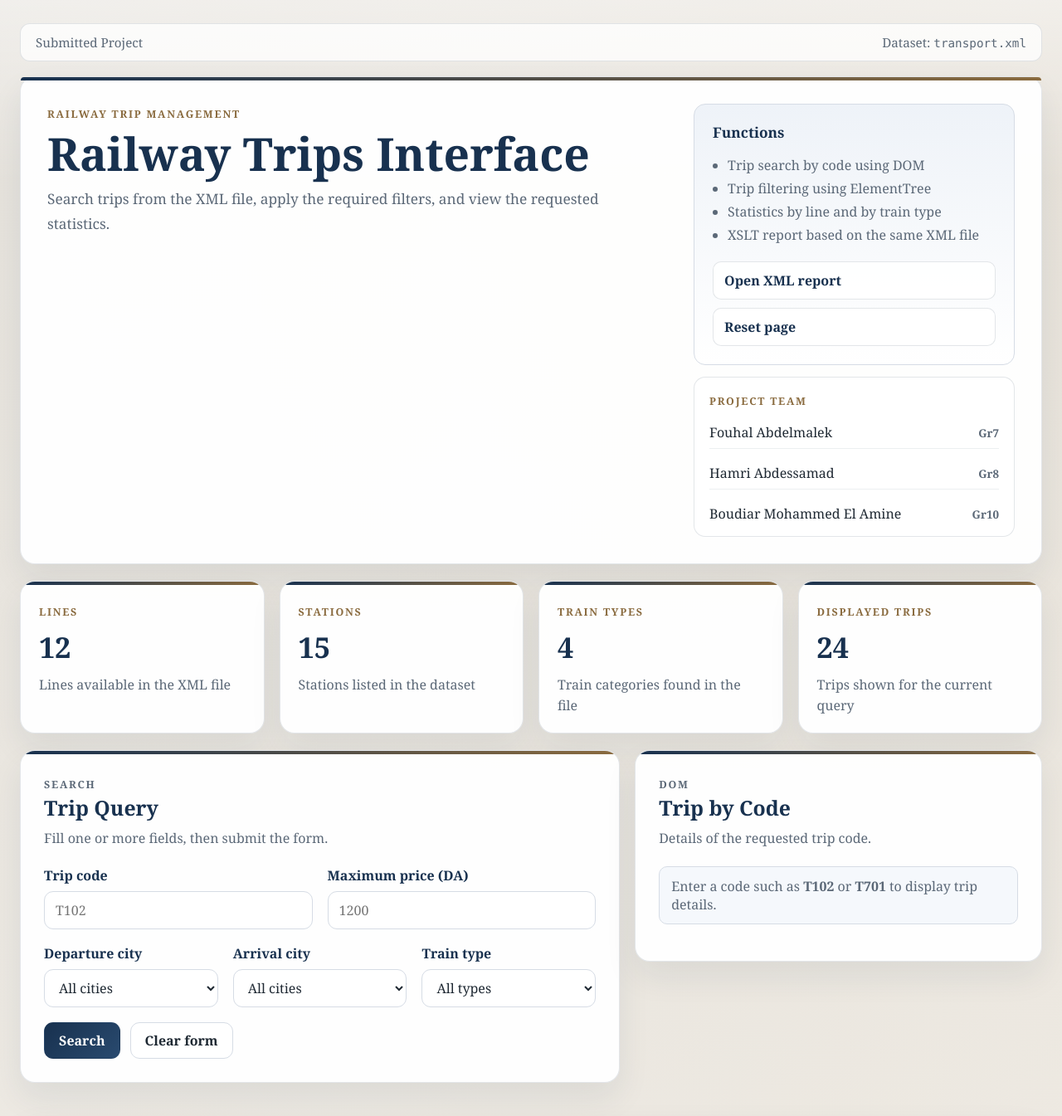
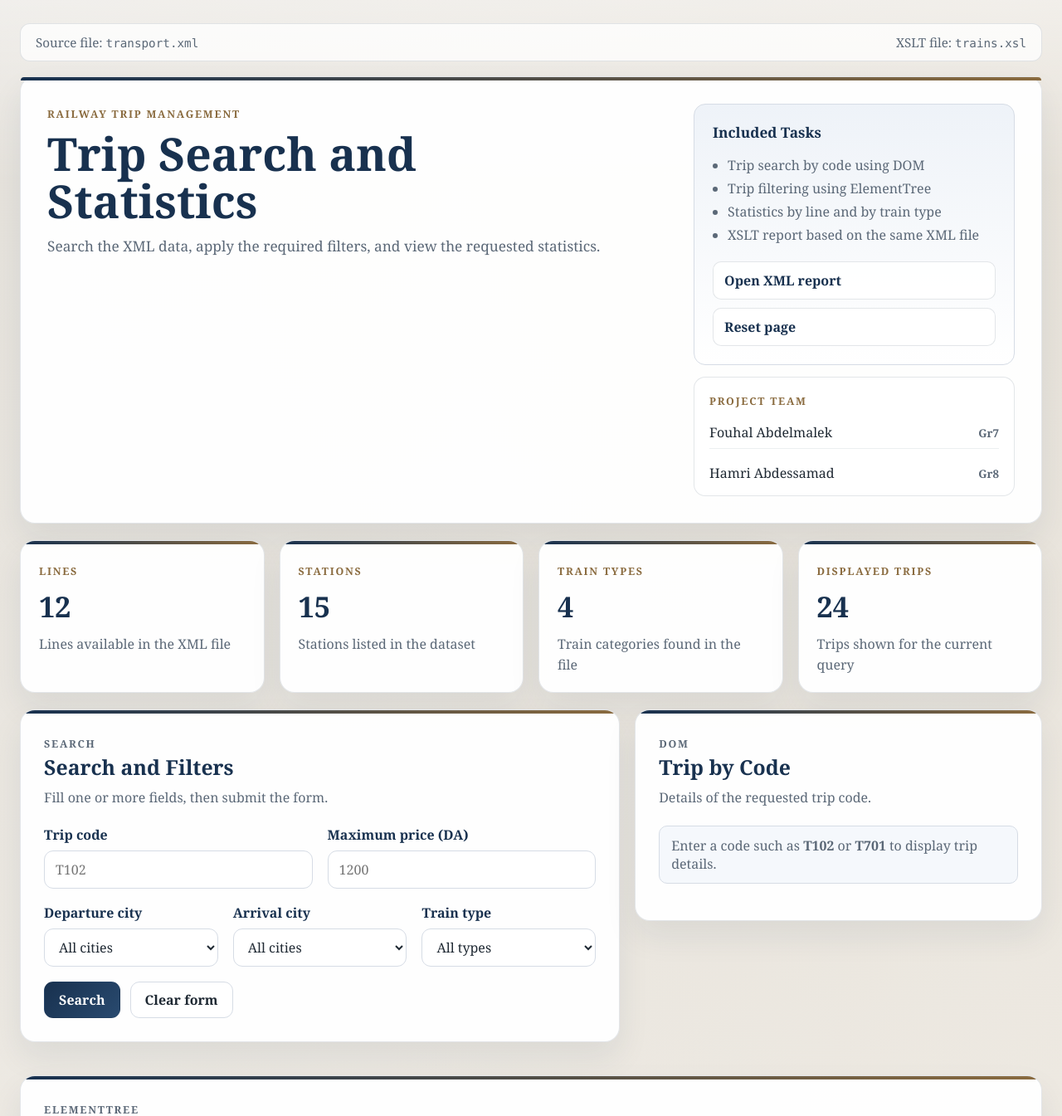
Before and after one commit to malek-fh/SI07-FouhalAbdelmalek-SI08-hamriAbdessamed_DSS, a Flask app: page / in a window 1280 px wide. Shown: the top 1345 px of the page at 83% size. Run offline with Flask 3, Linux system fonts and the light colour scheme.

Commit message:
final edit

```diff
--- a/app.py
+++ b/app.py
@@ -1,8 +1,5 @@
-from __future__ import annotations
-
 from collections import Counter
 from pathlib import Path
-from typing import Any
 from xml.dom import minidom
 import xml.etree.ElementTree as ET
 
@@ -44,7 +41,7 @@
     }
 
 
-def get_filters_metadata() -> dict[str, Any]:
+def get_filters_metadata() -> dict[str, list[str]]:
     root = get_element_tree_root()
     station_names = [station.attrib["name"] for station in root.findall("./stations/station")]
     train_types: list[str] = []
@@ -60,7 +57,7 @@
     }
 
 
-def build_trip_record(line: ET.Element, trip: ET.Element, station_map: dict[str, str]) -> dict[str, Any]:
+def build_trip_record(line: ET.Element, trip: ET.Element, station_map: dict[str, str]) -> dict:
     schedule = trip.find("schedule")
     days_text = (trip.findtext("days") or "").strip()
     classes = [
@@ -96,10 +93,10 @@
     arrival: str = "",
     train_type: str = "",
     max_price: int | None = None,
-) -> list[dict[str, Any]]:
+) -> list[dict]:
     root = get_element_tree_root()
     station_map = build_station_map(root)
-    results: list[dict[str, Any]] = []
+    results: list[dict] = []
 
     for line in root.findall("./lines/line"):
         departure_city = station_map.get(line.attrib["departure"], line.attrib["departure"])
@@ -130,7 +127,7 @@
     return results
 
 
-def get_trip_by_code_dom(trip_code: str) -> dict[str, Any] | None:
+def get_trip_by_code_dom(trip_code: str) -> dict | None:
     normalized_code = trip_code.strip().upper()
     if not normalized_code:
         return None
@@ -179,10 +176,10 @@
     return None
 
 
-def compute_statistics() -> dict[str, Any]:
+def compute_statistics() -> dict:
     root = get_element_tree_root()
     station_map = build_station_map(root)
-    line_summaries: list[dict[str, Any]] = []
+    line_summaries: list[dict] = []
     trip_type_counts: Counter[str] = Counter()
 
     for line in root.findall("./lines/line"):
--- a/templates/index.html
+++ b/templates/index.html
@@ -5,21 +5,21 @@
 {% block content %}
 <main class="page-shell">
     <div class="top-strip">
-        <span>Submitted Project</span>
-        <span>Dataset: <code>transport.xml</code></span>
+        <span>Source file: <code>transport.xml</code></span>
+        <span>XSLT file: <code>trains.xsl</code></span>
     </div>
 
     <header class="page-header">
         <div class="page-title-block">
             <p class="page-label">Railway Trip Management</p>
-            <h1>Railway Trips Interface</h1>
+            <h1>Trip Search and Statistics</h1>
             <p class="page-description">
-                Search trips from the XML file, apply the required filters, and view the requested statistics.
+                Search the XML data, apply the required filters, and view the requested statistics.
             </p>
         </div>
         <aside class="header-sidebar">
             <section class="header-panel">
-                <h2>Functions</h2>
+                <h2>Included Tasks</h2>
                 <ul class="header-list">
                     <li>Trip search by code using DOM</li>
                     <li>Trip filtering using ElementTree</li>
@@ -42,10 +42,6 @@
                     <li>
                         <span>Hamri Abdessamad</span>
                         <small>Gr8</small>
-                    </li>
-                    <li>
-                        <span>Boudiar Mohammed El Amine</span>
-                        <small>Gr10</small>
                     </li>
                 </ul>
             </section>
@@ -79,7 +75,7 @@
         <article class="card" id="filters">
             <div class="card-header">
                 <p class="section-label">Search</p>
-                <h2>Trip Query</h2>
+                <h2>Search and Filters</h2>
                 <p>Fill one or more fields, then submit the form.</p>
             </div>
 
```
Also changed, not shown: README.md, 1 other file.
